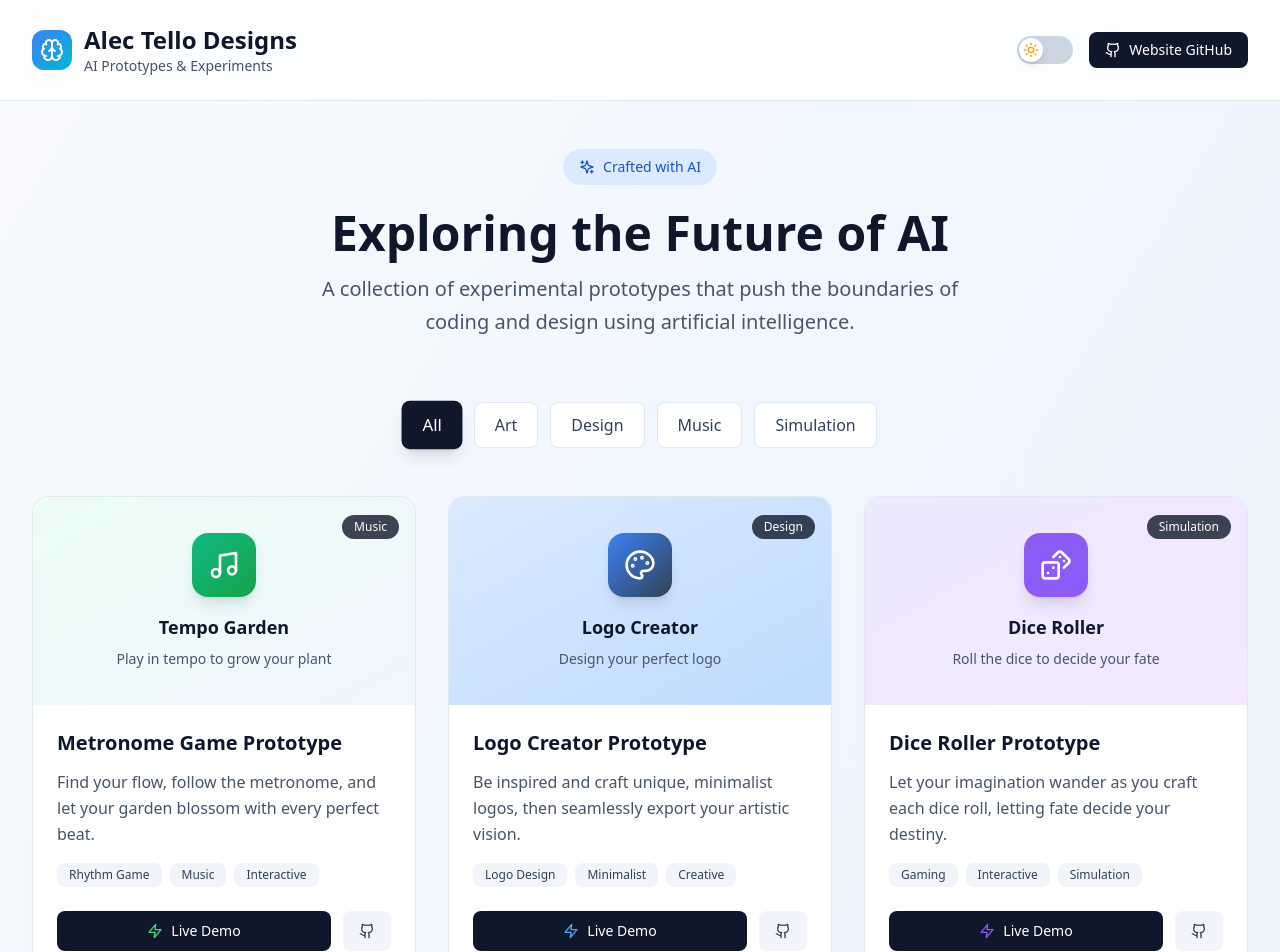
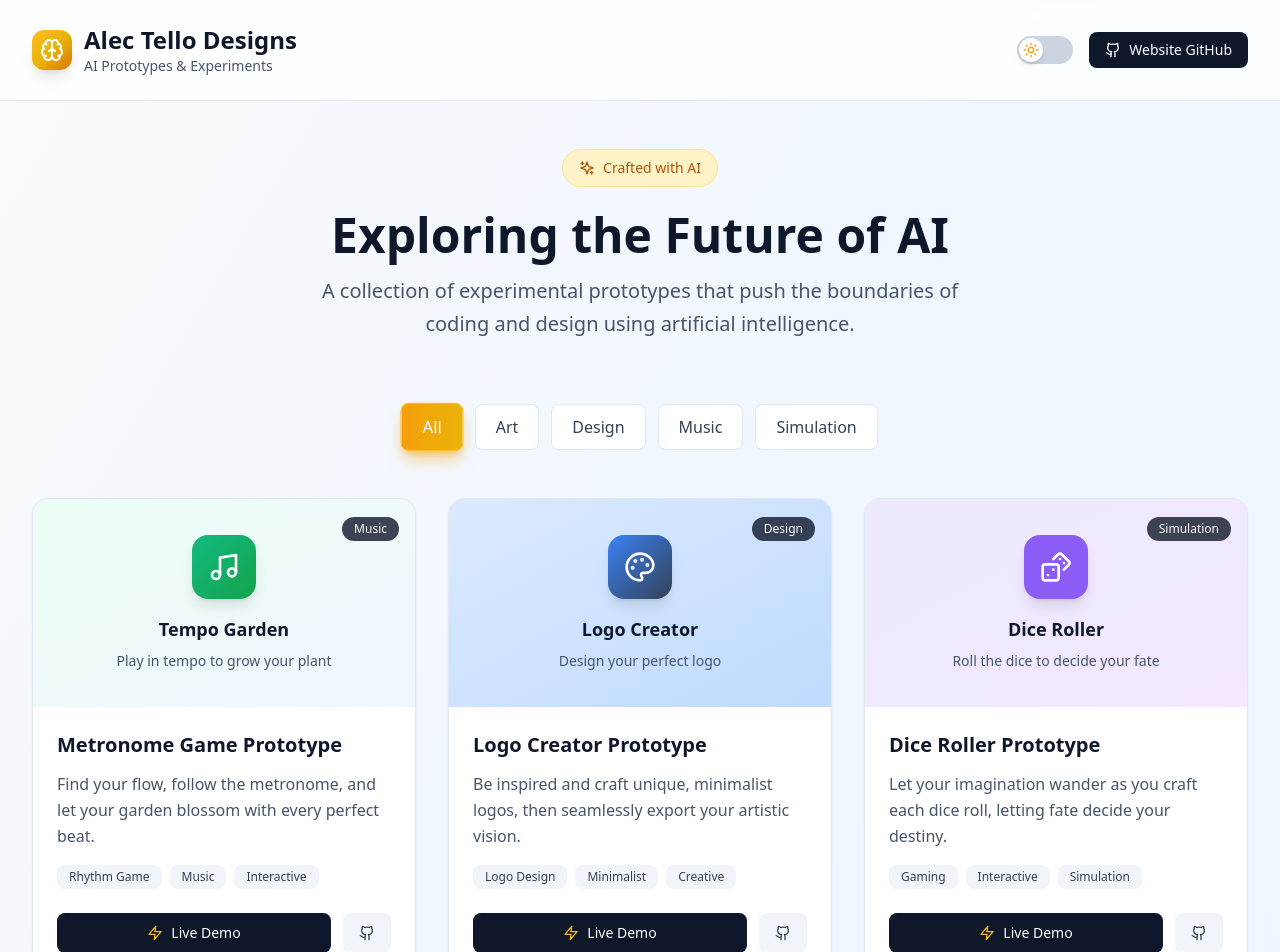
Before and after one commit to qgdkdzy6fv-cmd/AI-Website, a React (Vite) app: page / in a window 1280 px wide. Shown: the top 952 px of the page. Built offline with nearby package versions, Linux system fonts and the light colour scheme.

Commit message:
Updated App.tsx

```diff
--- a/src/App.tsx
+++ b/src/App.tsx
@@ -95,7 +95,7 @@ function App() {
         <div className="max-w-7xl mx-auto px-4 sm:px-6 lg:px-8 py-6">
           <div className="flex items-center justify-between">
             <div className="flex items-center space-x-3">
-              <div className="p-2 bg-gradient-to-br from-blue-500 to-cyan-500 rounded-xl">
+              <div className="p-2 bg-gradient-to-br from-amber-400 via-yellow-500 to-amber-600 rounded-xl shadow-lg">
                 <Brain className="w-6 h-6 text-white" />
               </div>
               <div>
@@ -122,7 +122,7 @@ function App() {
       <main className="max-w-7xl mx-auto px-4 sm:px-6 lg:px-8 py-12">
         {/* Hero Section */}
         <div className="text-center mb-16">
-          <div className="inline-flex items-center space-x-2 px-4 py-2 bg-blue-100 dark:bg-blue-900 text-blue-700 dark:text-blue-300 rounded-full mb-6">
+          <div className="inline-flex items-center space-x-2 px-4 py-2 bg-amber-100 dark:bg-amber-900/50 text-amber-700 dark:text-amber-300 rounded-full mb-6 border border-amber-200 dark:border-amber-700">
             <Sparkles className="w-4 h-4" />
             <span className="text-sm font-medium">Crafted with AI</span>
           </div>
@@ -142,8 +142,8 @@ function App() {
               onClick={() => setSelectedCategory(category)}
               className={`px-5 py-2.5 rounded-lg font-medium transition-all duration-200 ${
                 selectedCategory === category
-                  ? 'bg-slate-900 dark:bg-slate-100 text-white dark:text-slate-900 shadow-lg scale-105'
-                  : 'bg-white dark:bg-slate-800 text-slate-700 dark:text-slate-300 hover:bg-slate-100 dark:hover:bg-slate-700 border border-slate-200 dark:border-slate-600'
+                  ? 'bg-gradient-to-r from-amber-500 to-yellow-500 dark:from-amber-600 dark:to-yellow-600 text-white shadow-lg shadow-amber-500/50 scale-105 border border-amber-400'
+                  : 'bg-white dark:bg-slate-800 text-slate-700 dark:text-slate-300 hover:bg-amber-50 dark:hover:bg-slate-700 hover:border-amber-200 border border-slate-200 dark:border-slate-600'
               }`}
             >
               {category}
@@ -156,7 +156,7 @@ function App() {
           {filteredPrototypes.map((prototype) => (
             <div
               key={prototype.id}
-              className="group bg-white dark:bg-slate-800 rounded-2xl shadow-sm border border-slate-200 dark:border-slate-700 overflow-hidden hover:shadow-xl dark:hover:shadow-slate-900/50 transition-all duration-300 hover:-translate-y-1"
+              className="group bg-white dark:bg-slate-800 rounded-2xl shadow-sm border border-slate-200 dark:border-slate-700 overflow-hidden hover:shadow-xl hover:shadow-amber-500/20 dark:hover:shadow-amber-500/10 hover:border-amber-300 dark:hover:border-amber-600 transition-all duration-300 hover:-translate-y-1"
             >
               {/* Card Header with Icon/Preview */}
               {prototype.id === 1 ? (
@@ -309,7 +309,7 @@ function App() {
                       rel="noopener noreferrer"
                       className="flex-1 flex items-center justify-center space-x-2 px-4 py-2.5 bg-slate-900 dark:bg-slate-700 text-white dark:text-slate-300 rounded-lg hover:bg-slate-800 dark:hover:bg-slate-600 transition-all duration-200 hover:scale-105"
                     >
-                      <Zap className={`w-4 h-4 animate-pulse-icon ${prototype.id === 1 ? 'text-green-400' : prototype.id === 2 ? 'text-blue-400' : prototype.id === 4 ? '' : prototype.id === 5 ? 'text-cyan-400' : prototype.id === 6 ? 'text-orange-400' : prototype.id === 7 ? 'text-pink-400' : prototype.id === 8 ? 'text-amber-400' : ''}`} style={prototype.id === 4 ? { color: '#8b5cf6' } : undefined} />
+                      <Zap className="w-4 h-4 animate-pulse-icon text-amber-400" />
                       <span className="text-sm font-medium">Live Demo</span>
                     </a>
                   )}
```
